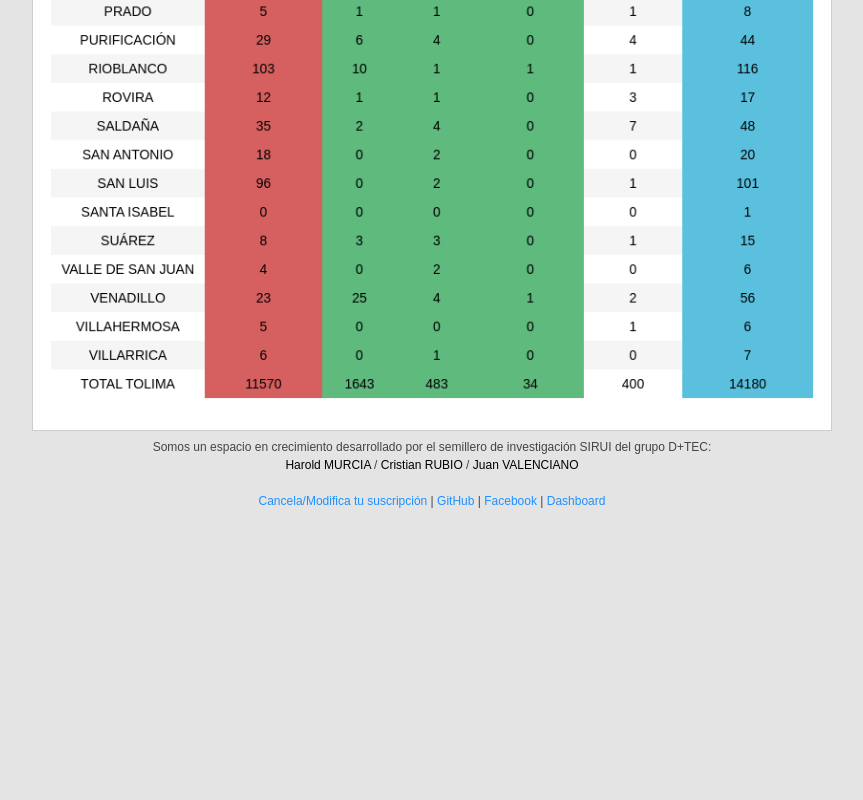
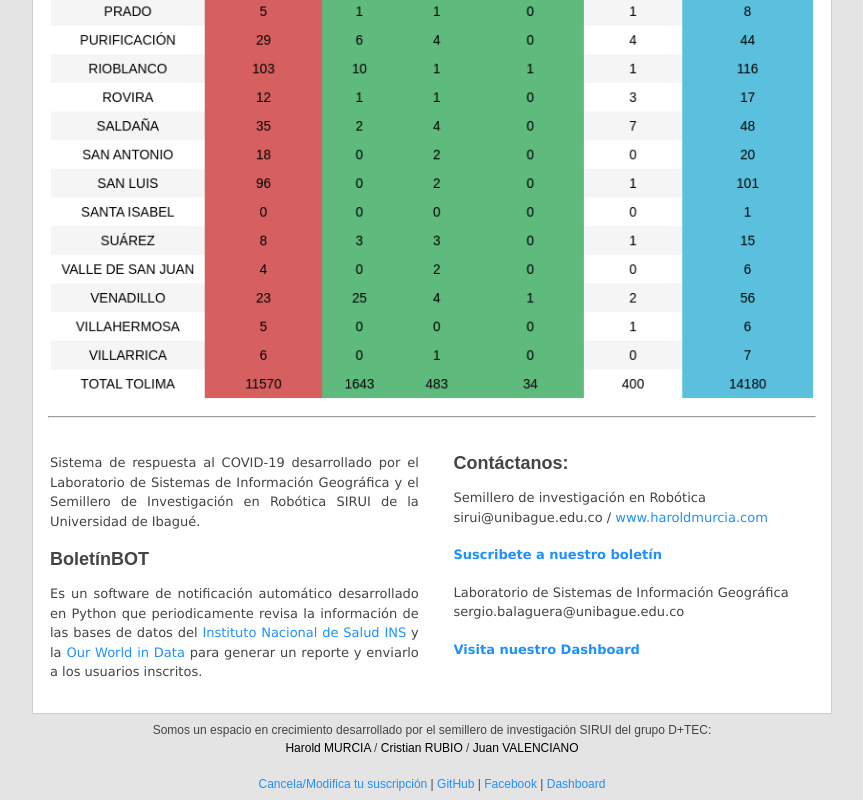
Before and after one commit to cristianrubioa/email_template, a plain HTML site: page index.html in a window 1280 px wide. Shown: the part 3423-4223 px from the top of the page, without its empty margins (208-1071 px from the left). Before the commit the page ends 3940 px from the top, so only its background shows below. Drawn offline with Linux system fonts and the light colour scheme.

Commit message:
About the project

```diff
--- a/css/styles.css
+++ b/css/styles.css
@@ -26,6 +26,13 @@ p {
   color: #444444 !important;
   line-height: 1.5;
   text-align: justify;
+}
+
+h5 {
+  margin: 0 0 0.8em 0;
+  font-size: 18px;
+  color: #444444 !important;
+  font-family: Arial, Helvetica, sans-serif;
 }
 
 img {
--- a/index.html
+++ b/index.html
@@ -59,6 +59,27 @@
         <tr><td valign="top"><img src="figs/table.png"/></td></tr>
       </table>
 
+
+      <!-- About the project -->
+      <table>
+        <tr><hr><td width="450" valign="top"><br>
+          <p>Sistema de respuesta al COVID-19 desarrollado por el Laboratorio de Sistemas de Información Geográfica y el Semillero de Investigación en Robótica SIRUI de la Universidad de Ibagué.</p>
+          <br><h5>BoletínBOT</h5>
+          <p>Es un software de notificación automático desarrollado en Python que periodicamente revisa la información de las bases de datos del <a href="https://www.ins.gov.co">Instituto Nacional de Salud INS</a> y la <a href="https://ourworldindata.org/">Our World in Data</a> para generar un reporte y enviarlo a los usuarios inscritos.</p>
+        </td>
+
+        <td width="40"></td>
+        <td width="400" valign="top">
+          <br><h5>Contáctanos:</h5>
+          <p>Semillero de investigación en Robótica</p>
+          <p>sirui@unibague.edu.co / <a href="http://haroldmurcia.com/">www.haroldmurcia.com</a></p><br>
+          <p><a href="https://forms.gle/KZFgN8tjWJA5W4jx7"><strong>Suscribete a nuestro boletín</strong></a></p><br>
+          <p>Laboratorio de Sistemas de Información Geográfica</p>
+          <p>sergio.balaguera@unibague.edu.co</p><br>
+          <p><a href="https://coronavirus-response-tolima-unibague.hub.arcgis.com"><strong>Visita nuestro Dashboard</strong></a></p>
+        </td></tr>
+      </table>
+
     </table>
 
 
@@ -69,7 +90,7 @@
         <a style="color:black" href="https://github.com/cristianrubioa">Cristian RUBIO</a> /
         <a style="color:black" href="https://github.com/JuanDValenciano">Juan VALENCIANO</a></p><br>
         <p><a href="https://www.unibague.edu.co/">Cancela/Modifica tu suscripción</a> | <a href="#">GitHub</a> | <a href="#">Facebook</a> | <a href="https://coronavirus-response-tolima-unibague.hub.arcgis.com">Dashboard</a></p>
-      </td></tr></table>
+    </td></tr></table>
 
   </body>
 </html>
```
